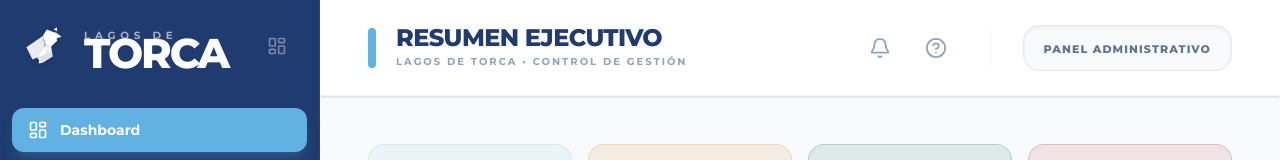
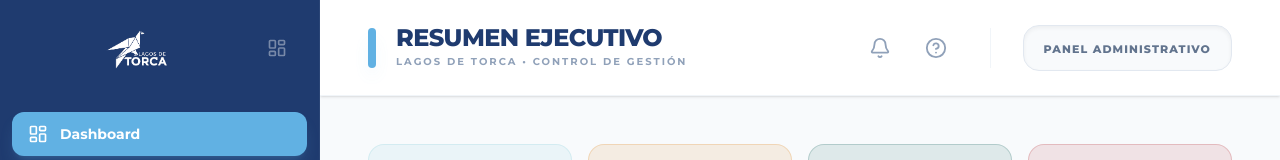
Before and after one commit to DiegoVargasFLT/Tramites, a React (Vite) app: page / in a window 1280 px wide. Shown: the top 160 px of the page. Built offline with nearby package versions, Linux system fonts and the light colour scheme; no server answers; the database is empty.

Commit message:
feat: reemplazar header del sidebar con Logo.png

```diff
--- a/src/App.tsx
+++ b/src/App.tsx
@@ -90,7 +90,15 @@ export default function App() {
       {/* Sidebar */}
       <aside className={`bg-[#1F3B6F] text-white flex flex-col hidden lg:flex border-r border-white/5 shadow-[rgba(0,0,0,0.2)_10px_0px_50px_-15px] z-20 transition-all duration-300 ease-in-out ${sidebarCollapsed ? 'w-20' : 'w-80'}`}>
         <div className={`p-6 flex items-center ${sidebarCollapsed ? 'justify-center p-4' : 'justify-between'}`}>
-          {!sidebarCollapsed && <Logo variant="white" size="sm" />}
+          {!sidebarCollapsed && (
+            <div className="flex-1 flex items-center justify-center">
+              <img
+                src="/Logo.png"
+                alt="Lagos de Torca"
+                className="h-12 object-contain"
+              />
+            </div>
+          )}
           <button
             onClick={() => setSidebarCollapsed(!sidebarCollapsed)}
             className={`p-2 hover:bg-white/10 rounded-xl transition-all ${sidebarCollapsed ? '' : 'text-white/40'}`}
```
